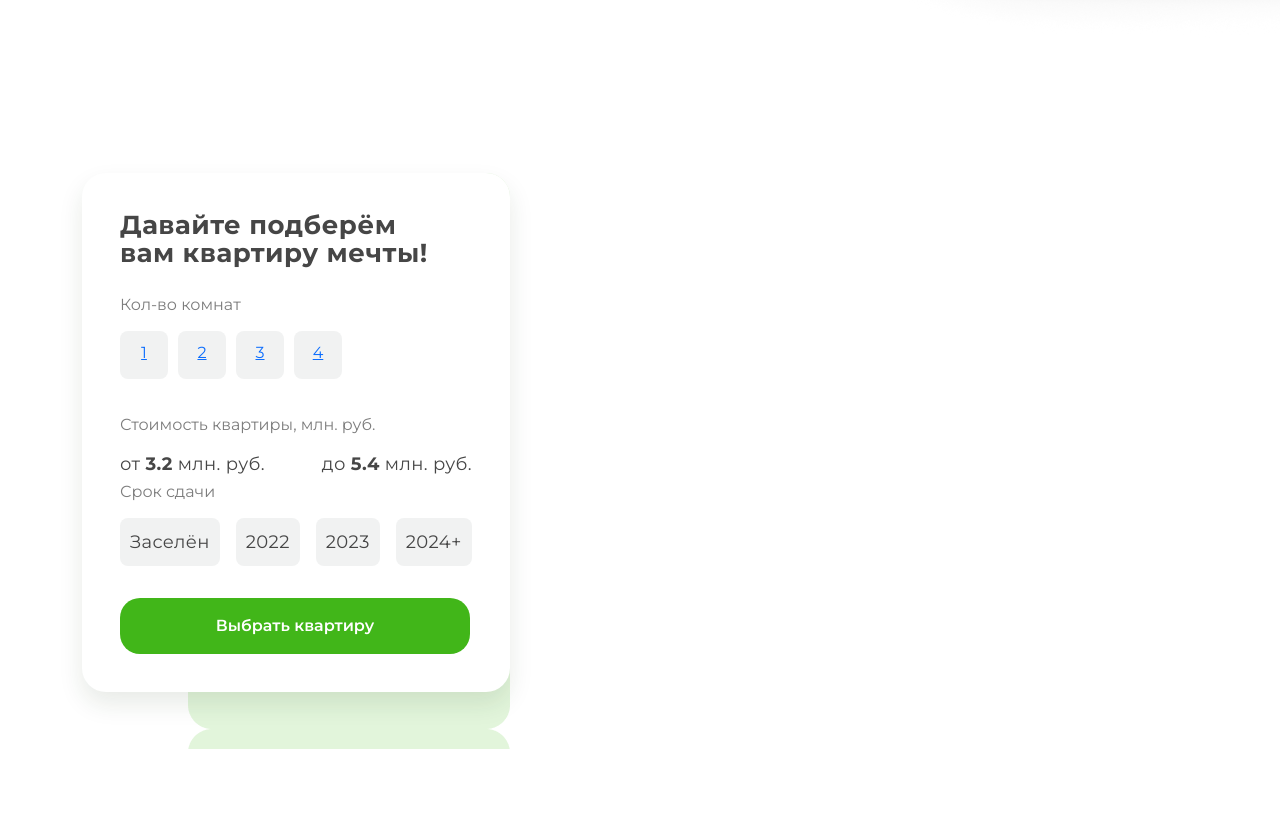
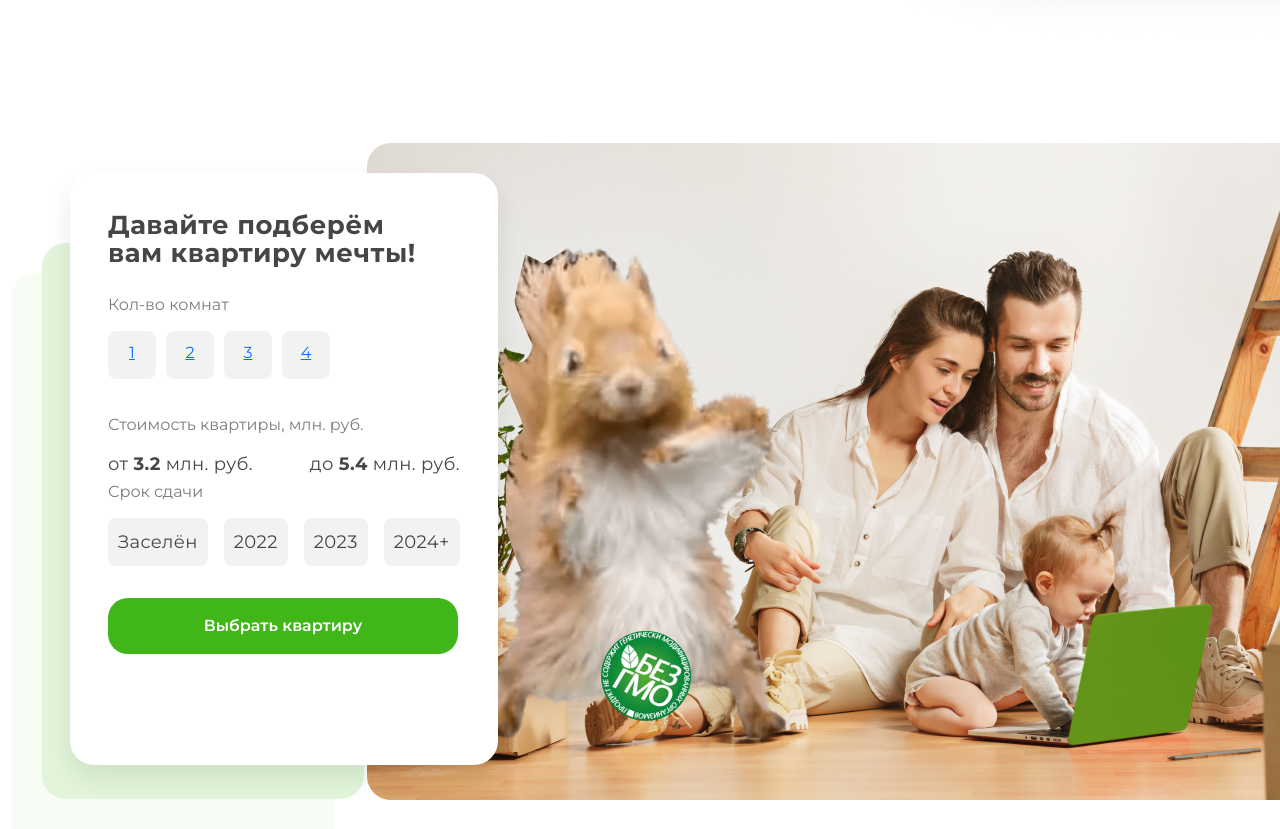
Before and after one commit to elijahmylcev/eco, a website: page src/index.html in a window 1280 px wide. Shown: the part 4874-5703 px from the top of the page. Before the commit the page ends 5623 px from the top, so only its background shows below. Drawn offline with nearby package versions, Linux system fonts and the light colour scheme; files that its build step writes are made by us from their sources.

Commit message:
maket gmo

```diff
--- a/src/index.html
+++ b/src/index.html
@@ -637,7 +637,8 @@
 
 	<section class="gmo">
 		<div class="container">
-			<div class="flat">
+			<div class="row">
+				<div class="flat col-12 col-md-2">
 					<div class="flat__title">Давайте подберём <br> вам квартиру мечты!</div>
 					<div class="flat__subtitle">Кол-во комнат</div>
 					<div class="flat__rooms">
@@ -661,6 +662,11 @@
 					</div>
 					<div class="flat__btn">Выбрать квартиру</div>
 				</div>
+				<div class="ecoimg col-12 offset-md-3 col-md-10">
+					<img src="./img/ecoimg.png" alt="ecoimg">
+				</div>
+			</div>
+
 		</div>
 
 
--- a/src/sass/block/_gmo.scss
+++ b/src/sass/block/_gmo.scss
@@ -1,8 +1,17 @@
 .gmo{
   padding-top: 124px;
+  position: relative;
+  .ecoimg{
+    img{
+      position: absolute;
+      z-index: -1;
+      top: 94px;
+    }
+  }
   .flat{
     padding: 38px;
     width: 428px;
+    height: 592px;
     background: #FFFFFF;
     box-shadow: 0px 12px 25px rgba(30, 58, 20, 0.1);
     border-radius: 24px;
@@ -11,11 +20,21 @@
       content: '';
       position: absolute;
       z-index: -1;
-      right: 0;
-      top: 0;
+      left: -28px;
+      top: 70px;
       width: 322px;
-      height: 576px;
-      background:url('../../img/opasit.png');
+      height: 556px;
+      background: url('../img/opasit.png');
+    }
+    &::before {
+      content: '';
+      position: absolute;
+      z-index: -1;
+      left: -58px;
+      top: 100px;
+      width: 322px;
+      height: 556px;
+      background: url('../img/fon.png');
     }
     &__title{
       font-weight: 700;
```
Also changed, not shown: docs/index.html (+1 -1 lines), docs/css/style.min.css, docs/img/ecoimg.png (added), src/img/ecoimg.png (added). Lines whose indentation alone changed are shown as unchanged.
